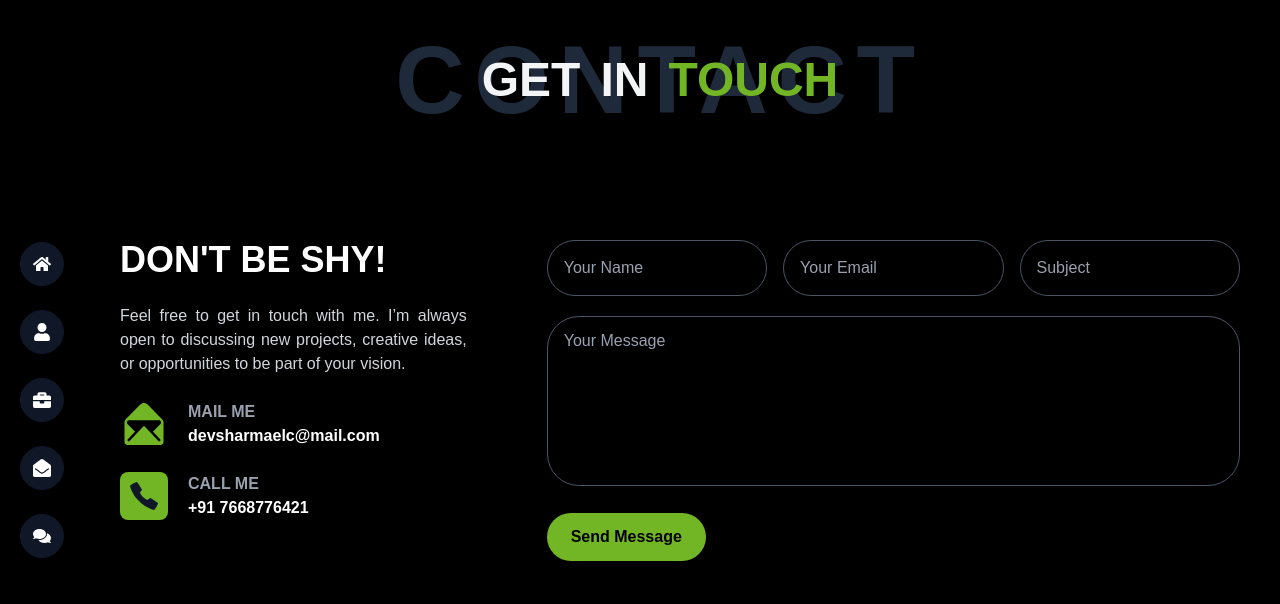
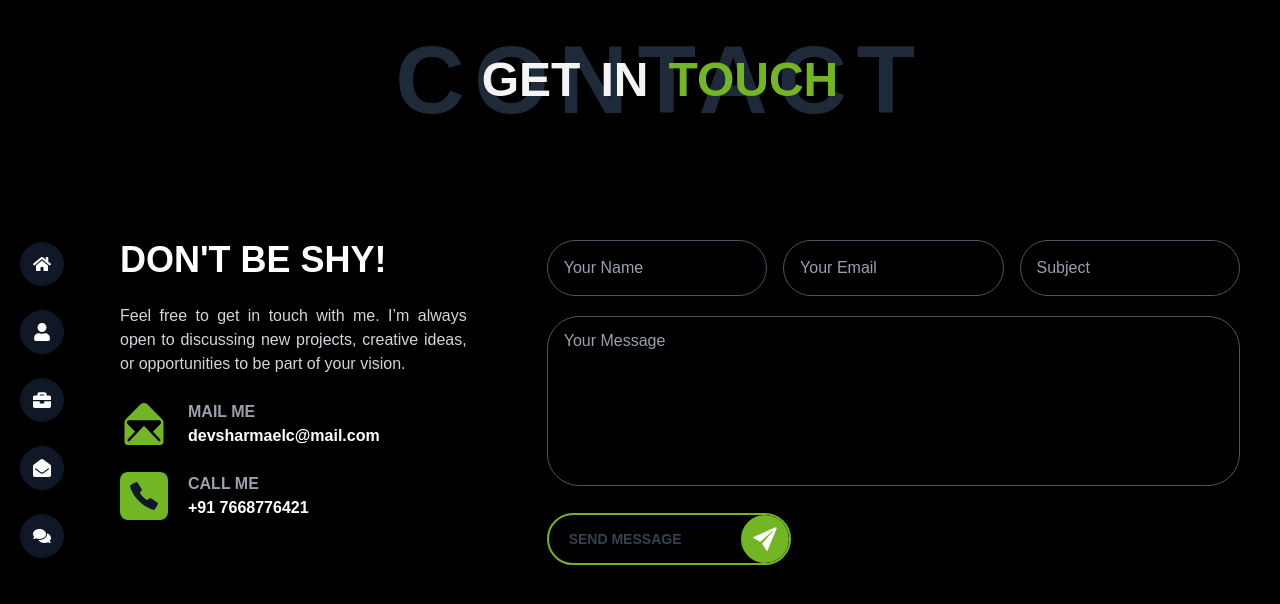
Before and after one commit to devsharma2208/latest_portfoio, a Next.js app: page /contact in a window 1280 px wide. Shown: the top 604 px of the page. Built offline with nearby package versions, Linux system fonts and the light colour scheme.

Commit message:
implement email js part here

```diff
--- a/package.json
+++ b/package.json
@@ -9,6 +9,7 @@
     "lint": "next lint"
   },
   "dependencies": {
+    "@emailjs/browser": "^4.4.1",
     "@fortawesome/fontawesome-svg-core": "^6.7.2",
     "@fortawesome/free-brands-svg-icons": "^6.7.2",
     "@fortawesome/free-regular-svg-icons": "^6.7.2",
--- a/src/app/contact/page.jsx
+++ b/src/app/contact/page.jsx
@@ -1,10 +1,42 @@
 "use client";
+import React, { useRef, useState } from "react";
+import Button from "@/custom/Button/page";
 import Header from "@/pages/Header/page";
-import React from "react";
+import emailjs from "@emailjs/browser";
 import { IoIosMailOpen } from "react-icons/io";
 import { IoCallSharp } from "react-icons/io5";
 
 const Contact = () => {
+  const form = useRef();
+  const [isSent, setIsSent] = useState(false);
+
+  const sendEmail = (e) => {
+    e.preventDefault();
+    emailjs
+      .sendForm(
+        "service_lchhhli", // Replace with your service ID
+        "template_3x3hpn3", // Replace with your template ID
+        form.current,
+        {
+          publicKey: "bj00uJZXauMUVF1xD", // Replace with your public key
+        }
+      )
+      .then(
+        () => {
+          setIsSent(true);
+          form.current.reset();
+          console.log("SUCCESS!");
+        },
+        (error) => {
+          console.log("FAILED...", error.text);
+        }
+      );
+  };
+
+  const button_name = {
+    title: isSent ? "Message Sent ✅" : "Send Message",
+  };
+
   return (
     <div className="min-h-screen bg-black text-white">
       <div className="sticky top-0 bg-black z-10 pb-10">
@@ -49,18 +81,25 @@ const Contact = () => {
           </div>
         </div>
 
-        <div className="md:w-2/3 space-y-5">
+        <form
+          ref={form}
+          onSubmit={sendEmail}
+          className="md:w-2/3 space-y-5"
+        >
+          <input type="hidden" name="to_name" value="Dev Sharma" />
           <div className="grid grid-cols-1 md:grid-cols-3 gap-4">
             <input
               type="text"
-              name="name"
+              name="user_name"
               placeholder="Your Name"
+              required
               className="h-14 px-4 w-full border border-gray-600 rounded-full bg-transparent text-white placeholder-gray-400 focus:outline-none focus:border-[#72b626]"
             />
             <input
               type="email"
-              name="email"
+              name="user_email"
               placeholder="Your Email"
+              required
               className="h-14 px-4 w-full border border-gray-600 rounded-full bg-transparent text-white placeholder-gray-400 focus:outline-none focus:border-[#72b626]"
             />
             <input
@@ -74,12 +113,13 @@ const Contact = () => {
             name="message"
             placeholder="Your Message"
             rows="6"
+            required
             className="w-full px-4 py-3 border border-gray-600 rounded-4xl bg-transparent text-white placeholder-gray-400 focus:outline-none focus:border-[#72b626] resize-none"
           ></textarea>
-          <button className="bg-[#72b626] text-black px-6 py-3 rounded-full font-semibold hover:bg-[#5da41f] transition duration-300">
-            Send Message
-          </button>
-        </div>
+          <div className="items-start w-full">
+            <Button title={button_name.title} />
+          </div>
+        </form>
       </div>
     </div>
   );
--- a/src/custom/Button/page.jsx
+++ b/src/custom/Button/page.jsx
@@ -1,6 +1,7 @@
 import React from "react";
 import { HiOutlineArrowNarrowRight } from "react-icons/hi";
 import { FaDownload } from "react-icons/fa6";
+import { IoIosSend } from "react-icons/io";
 
 const Button = (props) => {
   console.log(props);
@@ -22,6 +23,9 @@ const Button = (props) => {
         {props.title === "Download CV" && (
           <FaDownload className="text-white bg-[#72b626] p-2 w-12 h-12 rounded-full z-10" />
         )}
+        {props.title === "Send Message" && (
+          <IoIosSend className="text-white bg-[#72b626] p-2 w-12 h-12 rounded-full z-10" />
+        )}
       </div>
     </div>
   );
--- a/src/pages/MainContent/page.jsx
+++ b/src/pages/MainContent/page.jsx
@@ -17,7 +17,7 @@ const MainContent = () => {
             <h1 className="text-gray-500 text-5xl px-0 pt-6">
               WEB DESIGNER /{" "}
             </h1>
-            <h1 className="text-gray-500 text-3xl px-0 pt-1 text-green-900">
+            <h1 className="text-3xl px-0 pt-1 text-green-900">
               APPLICATION DEVELOPER
             </h1>
           </div>
```
Also changed, not shown: 1 other file (tests, documents, lock files or other folders).
